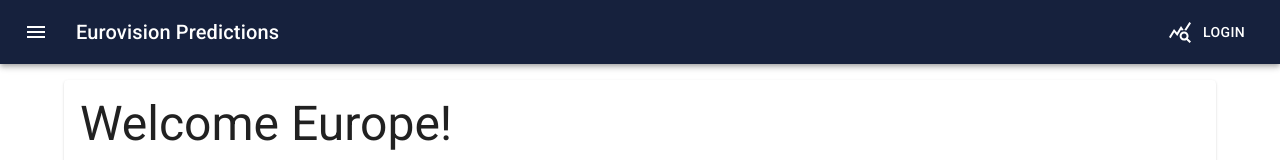
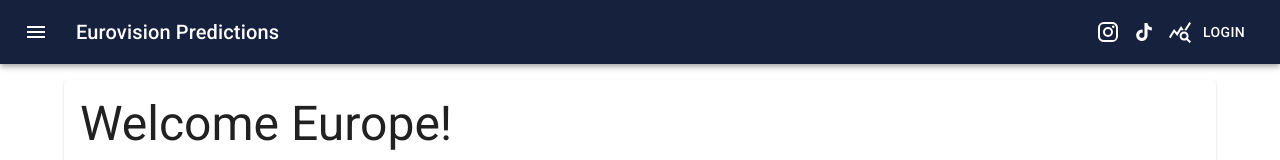
Before and after one commit to Eurovision-Predictions/frontend, a React (Create React App) app: page / in a window 1280 px wide. Shown: the top 160 px of the page. Built offline with nearby package versions, Linux system fonts and the light colour scheme.

Commit message:
added social media links

```diff
--- a/src/AppBar.js
+++ b/src/AppBar.js
@@ -7,18 +7,25 @@ import Typography from '@mui/material/Typography';
 import MenuIcon from '@mui/icons-material/Menu';
 import QueryStatsIcon from '@mui/icons-material/QueryStats';
 import GroupsIcon from '@mui/icons-material/Groups';
-import { Link } from 'react-router-dom';
+import InstagramIcon from '@mui/icons-material/Instagram';
+import { Link as RouterLink } from 'react-router-dom';
 import { useAuth0 } from '@auth0/auth0-react';
 import { createUser } from './api/user';
 import { setUser } from './reducers/user';
 import { useDispatch } from 'react-redux'
 import { styled } from '@mui/material/styles';
 import Button from '@mui/material/Button';
+import Link from '@mui/material/Link';
 
-const LinkWrapper = styled(Link)(() => ({
+const LinkWrapper = styled(RouterLink)(() => ({
   textDecoration: 'none',
   color: 'white',
 }));
+
+const URL = styled(Link)(() => ({
+  textDecoration: 'none',
+  color: 'white',
+}))
 
 export default function PrimarySearchAppBar() {
   const { isAuthenticated, user, loginWithRedirect, logout } = useAuth0();
@@ -42,11 +49,23 @@ export default function PrimarySearchAppBar() {
           <IconButton size="large" edge="start" color="inherit" aria-label="open drawer" sx={{ mr: 2 }}>
             <MenuIcon />
           </IconButton>
-          <Typography variant="h6" noWrap component="div" sx={{ display: { xs: 'none', sm: 'block' }}}>
-            Eurovision Predictions
-          </Typography>
+          <LinkWrapper to="/">
+            <Typography variant="h6" noWrap component="div" sx={{ display: { xs: 'none', sm: 'block' }}}>
+              Eurovision Predictions
+            </Typography>
+          </LinkWrapper>
           <Box sx={{ flexGrow: 1 }} />
           <Box sx={{ display: 'flex' }}>
+            <URL href="https://instagram.com/eurovisionpredictions.xyz">
+              <IconButton size="large" edge="end" color="inherit">
+                <InstagramIcon />
+              </IconButton>
+            </URL>
+            <URL href="https://www.tiktok.com/@eurovisionpredictions">
+              <IconButton size="large" edge="end" color="inherit">
+                <span class="material-icons">tiktok</span>
+              </IconButton>
+            </URL>
             <LinkWrapper to="/">
               <IconButton size="large" edge="end" color="inherit">
                 <QueryStatsIcon />
```
